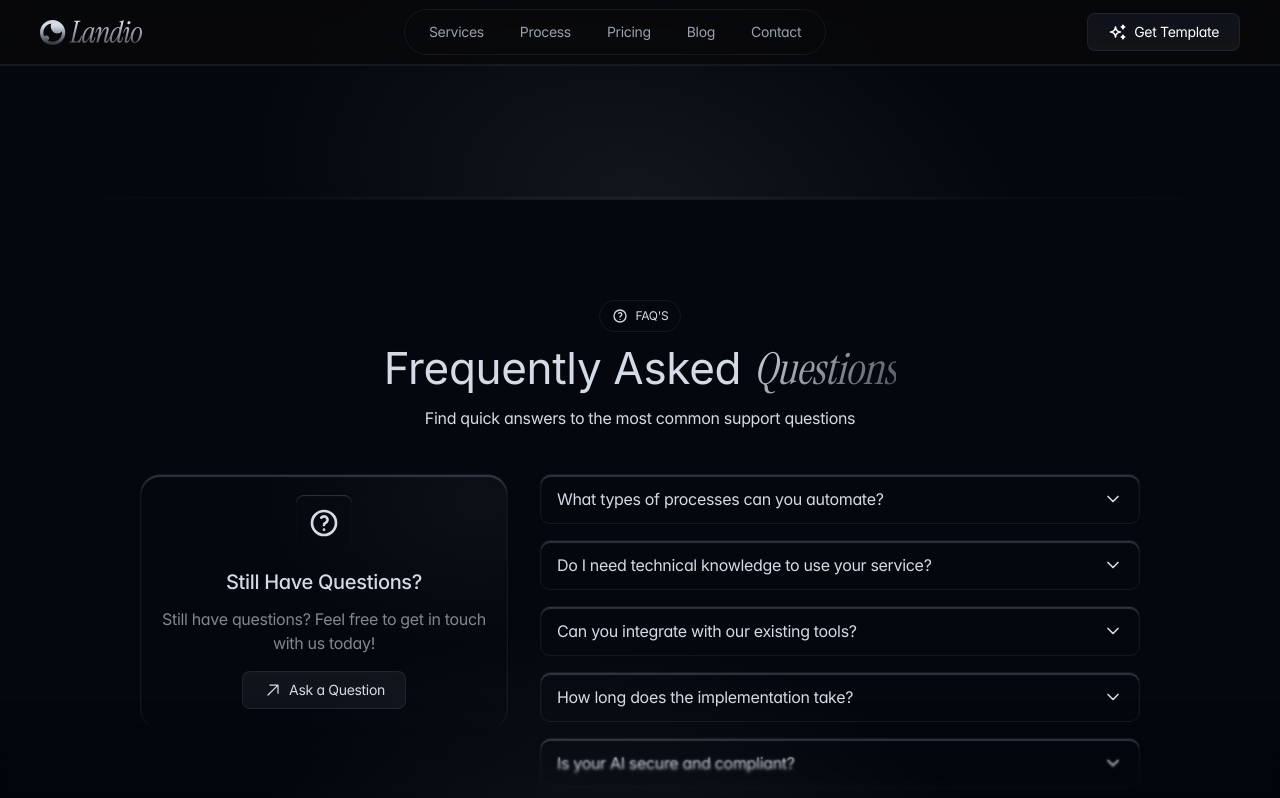
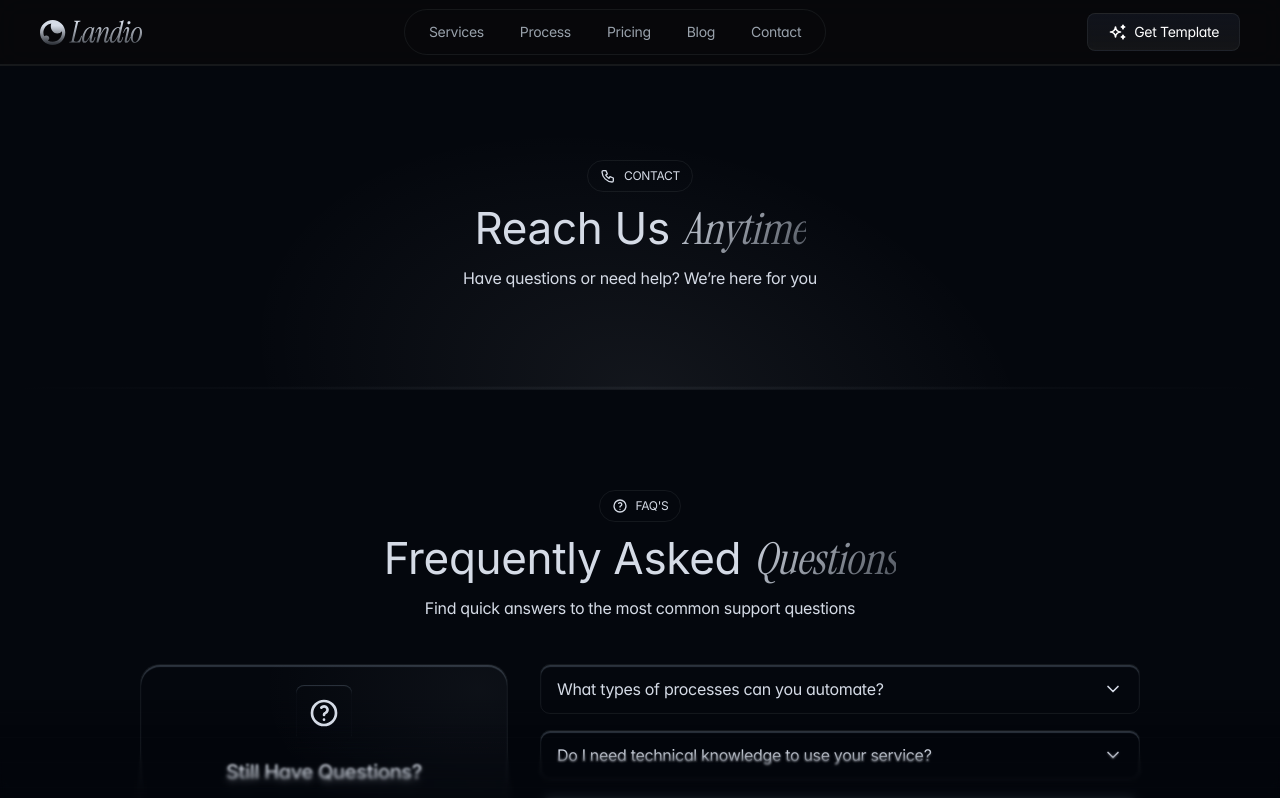
Before and after one commit to pirateIV/landio, a Next.js app: page /contact in a window 1280 px wide. Shown: the top 798 px of the page. Built offline with nearby package versions, Linux system fonts and the light colour scheme; what tailwindcss-react-aria-components would draw is missing.

Commit message:
(feat): use the 	ailwind typography plugin to format mdx content, create variants for section to avoid clutter

```diff
--- /dev/null
+++ b/src/app/blog/[slug]/layout.tsx
@@ -0,0 +1,20 @@
+import React from "react";
+import Link from "next/link";
+import { Container, Content } from "@/components/ui/blocks";
+
+export default function BlogLayout({ children }: { children: React.ReactNode }) {
+	return (
+		<Container variant="container">
+			<Content className="mx-auto max-w-275">
+				<div className="px-25">
+					<div className="mb-4">
+						<Link href="/blog" className="space-1 rounded-lg border border-light-blue-transparent bg-dark-gray px-5 py-2">
+							<span>&larr;</span> <span className="text-sm font-medium">Back To All Blogs</span>
+						</Link>
+					</div>
+					<div className="prose-headings:mt-8 prose-headings:font-medium prose-h3:text-[28px] prose-p:text-light-blue-muted">{children}</div>
+				</div>
+			</Content>
+		</Container>
+	);
+}
--- a/src/app/blog/[slug]/page.tsx
+++ b/src/app/blog/[slug]/page.tsx
@@ -1,27 +1,8 @@
-import Link from "next/link";
-import { Content } from "@/components/ui/blocks";
-
-export default async function Page({ params }: { params: Promise<{ slug: string }> }) {
+export default async function BlogPage({ params }: { params: Promise<{ slug: string }> }) {
 	const { slug } = await params;
 	const { default: Blog } = await import(`@/mdx/${slug}.mdx`);
 
-	return (
-		<div className="relative w-full bg-black-base !px-4.5 !pt-30 !pb-20 md:!px-10 md:!pt-40 md:!pb-30">
-			<Content className="mx-auto max-w-275">
-				<div className="px-25">
-					<div className="mb-4">
-						<Link href="/blog" className="space-1 rounded-lg border border-light-blue-transparent bg-dark-gray px-5 py-2">
-							<span>&larr;</span> <span className="text-sm font-medium">Back To All Blogs</span>
-						</Link>
-					</div>
-					<Blog />
-				</div>
-			</Content>
-
-			<div className="absolute right-0 bottom-0 left-0 z-1 h-1 rounded-[10px] bg-[radial-gradient(50%_50%_at_50%_50%,var(--color-light-blue-transparent)_0%,var(--color-black-base)_100%)]" />
-			<div className="pointer-events-none absolute -bottom-[249px] left-[calc(50%-(793px/2))] z-1 h-[499px] w-[793px] rotate-13 bg-[radial-gradient(50%_50%_at_50%_50%,var(--color-light-blue-muted)_0%,rgba(4,7,13,0)_100%)] opacity-10" />
-		</div>
-	);
+	return <Blog />;
 }
 
 export const dynamicParams = false;
--- a/src/app/blog/page.tsx
+++ b/src/app/blog/page.tsx
@@ -15,7 +15,7 @@ const headingProps: HeadingProps = {
 	badgeIcon: IconScript,
 };
 
-export default function BlogPage() {
+export default function BlogsPage() {
 	return (
 		<Container className="!px-4.5 !pt-30 !pb-20 md:!px-10 md:!pt-40 md:!pb-30">
 			<Header>
--- a/src/app/contact/page.tsx
+++ b/src/app/contact/page.tsx
@@ -1,12 +1,26 @@
-import Faqs from '@/components/sections/faqs'
-import { Container } from '@/components/ui/blocks'
-import React from 'react'
+import React from "react";
+import { IconPhone } from "@tabler/icons-react";
+import Faqs from "@/components/sections/faqs";
+import { Container, Header, Heading } from "@/components/ui/blocks";
+import { HeadingProps } from "@/types";
+
+const headingProps: HeadingProps = {
+	text: "Reach Us",
+	italicText: "Anytime",
+	description: "Have questions or need help? We’re here for you",
+	badgeText: "Contact",
+	badgeIcon: IconPhone,
+};
 
 export default function ContactPage() {
 	return (
-		<div>
-		<Container></Container>
+		<>
+			<Container variant="container">
+				<Header>
+					<Heading {...headingProps} />
+				</Header>
+			</Container>
 			<Faqs />
-		</div>
-	)
+		</>
+	);
 }
--- a/src/components/ui/blocks/container.tsx
+++ b/src/components/ui/blocks/container.tsx
@@ -1,10 +1,17 @@
 import { ParentProps } from "@/types";
 import { cx } from "@/utils/cx";
 
-export function Container({ className, children, ...props }: ParentProps) {
+type ContainerProps = ParentProps & { variant: "container" | "default" };
+
+const variants = {
+	default: "px-4.5 py-20 md:px-10 md:py-25",
+	container: "px-4.5 pt-30 pb-20 md:px-10 md:pt-40 md:pb-25",
+};
+
+export function Container({ className, children, variant = "default", ...props }: ContainerProps) {
 	return (
-		<section className={cx("relative z-2 flex flex-col flex-1 h-full overflow-hidden bg-black-base px-4.5 py-20 md:px-10 md:py-25", className)} {...props}>
-			<div className="mx-auto flex max-w-300 flex-col w-full gap-11 shrink-0">{children}</div>
+		<section className={cx("relative z-2 flex h-full flex-1 flex-col overflow-hidden bg-black-base", variants[variant], className)} {...props}>
+			<div className="mx-auto flex w-full max-w-300 shrink-0 flex-col gap-11">{children}</div>
 
 			<div className="absolute right-0 bottom-0 left-0 z-1 h-1 rounded-[10px] bg-[radial-gradient(50%_50%_at_50%_50%,var(--color-light-blue-transparent)_0%,var(--color-black-base)_100%)]" />
 			<div className="pointer-events-none absolute -bottom-[249px] left-[calc(50%-(793px/2))] z-1 h-[499px] w-[793px] rotate-13 bg-[radial-gradient(50%_50%_at_50%_50%,var(--color-light-blue-muted)_0%,rgba(4,7,13,0)_100%)] opacity-10" />
--- a/src/mdx-components.tsx
+++ b/src/mdx-components.tsx
@@ -3,9 +3,9 @@ import { cx } from "./utils/cx";
 
 export const components: MDXComponents = {
 	h1: ({ children }: { children: React.ReactNode }) => <h1 className="text-[44px] leading-[120%] font-medium">{children}</h1>,
-	h3: ({ children }: { children: React.ReactNode }) => <h3 className="mt-10 text-[28px] font-medium">{children}</h3>,
+	// h3: ({ children }: { children: React.ReactNode }) => <h3 className="mt-10 text-[28px] font-medium">{children}</h3>,
 	p: ({ children, className }: { children: React.ReactNode; className?: string }) => (
-		<p className={cx("mt-5 text-light-blue-muted", className)}>{children}</p>
+		<p className={cx("mt-5", className)}>{children}</p>
 	),
 };
 
--- a/src/mdx/5-ways-ai-assistants-are-transforming-operations.mdx
+++ b/src/mdx/5-ways-ai-assistants-are-transforming-operations.mdx
@@ -2,7 +2,7 @@
 
 <p className="mt-3">From handling support queries to managing schedules, see how AI assistants are streamlining internal workflows across industries.</p>
 
-<img src="/images/blog-02.jpg" width="6240" height="4160" alt="Ai Automation" />
+<img src="/images/blog-02.jpg" className="pb-6" width="6240" height="4160" alt="Ai Automation" />
 
 ### Always-On Execution
 
--- a/src/mdx/beyond-bots-real-business-impact-from-ai-integration.mdx
+++ b/src/mdx/beyond-bots-real-business-impact-from-ai-integration.mdx
@@ -2,7 +2,7 @@
 
 <p className="mt-3">Explore real-world examples of how AI automation goes beyond simple chatbots to deliver measurable business value across teams.</p>
 
-<img src="/images/blog-04.jpg" width="6240" height="4160" alt="Ai Automation" />
+<img src="/images/blog-04.jpg" className="pb-6"  width="6240" height="4160" alt="Ai Automation" />
 
 ### AI That Drives Outcomes, Not Just Conversations
 
--- a/src/mdx/scaling-smarter-how-automation-helps-startups.mdx
+++ b/src/mdx/scaling-smarter-how-automation-helps-startups.mdx
@@ -2,7 +2,7 @@
 
 <p className="mt-3">Learn how fast-growing companies use AI to cut costs, boost output, and stay lean while scaling operations efficiently.</p>
 
-<img src="/images/blog-03.jpg" width="6240" height="4160" alt="Ai Automation" />
+<img src="/images/blog-03.jpg" className="pb-6"  width="6240" height="4160" alt="Ai Automation" />
 
 ### Launching with Lean Resources
 
--- a/src/mdx/the-future-of-workflows-why-ai-automation-is-the-standard.mdx
+++ b/src/mdx/the-future-of-workflows-why-ai-automation-is-the-standard.mdx
@@ -2,7 +2,7 @@
 
 <p className="mt-3">Discover how businesses are replacing repetitive tasks with intelligent automation — and why early adoption gives you a competitive edge.</p>
 
-<img src="/images/blog-01.jpg" width="6240" height="4160" alt="Ai Automation" />
+<img src="/images/blog-01.jpg" className="pb-6" width="6240" height="4160" alt="Ai Automation" />
 
 ### The Shift from Manual to Machine
 
```
